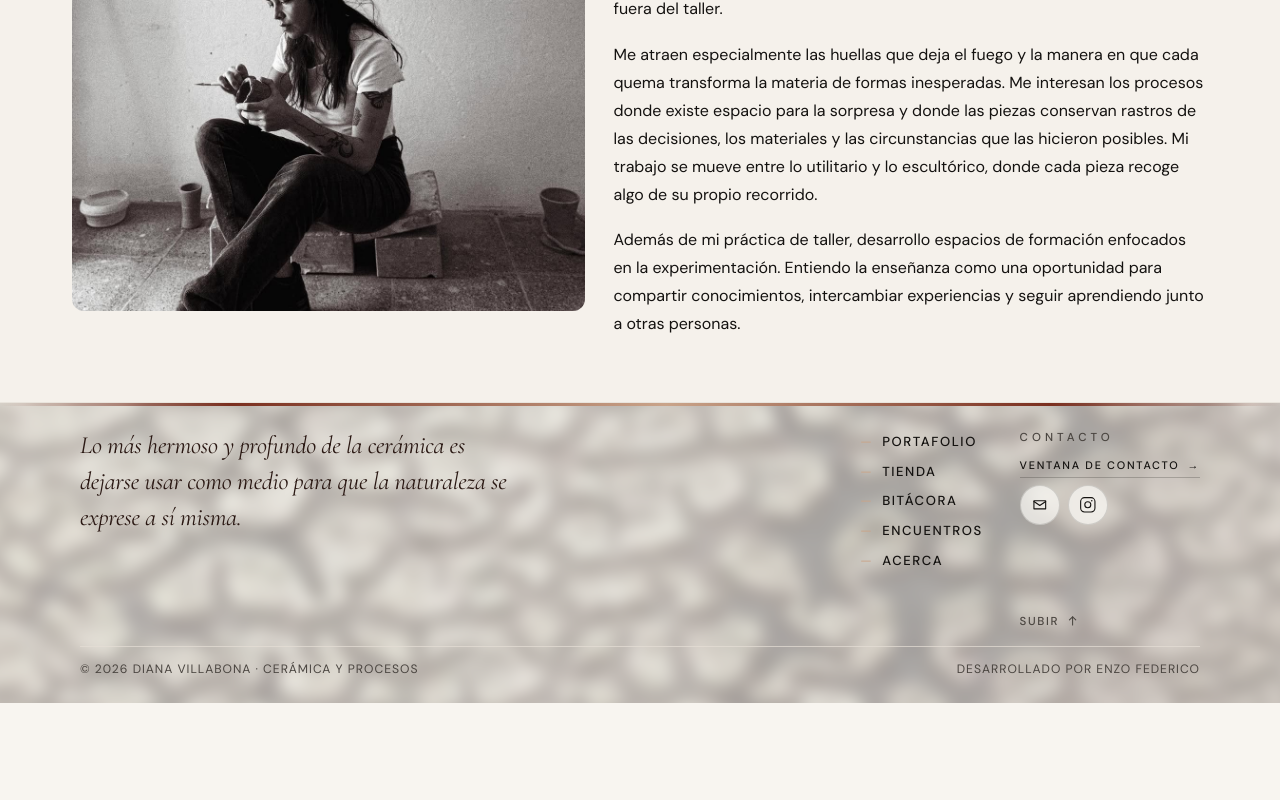
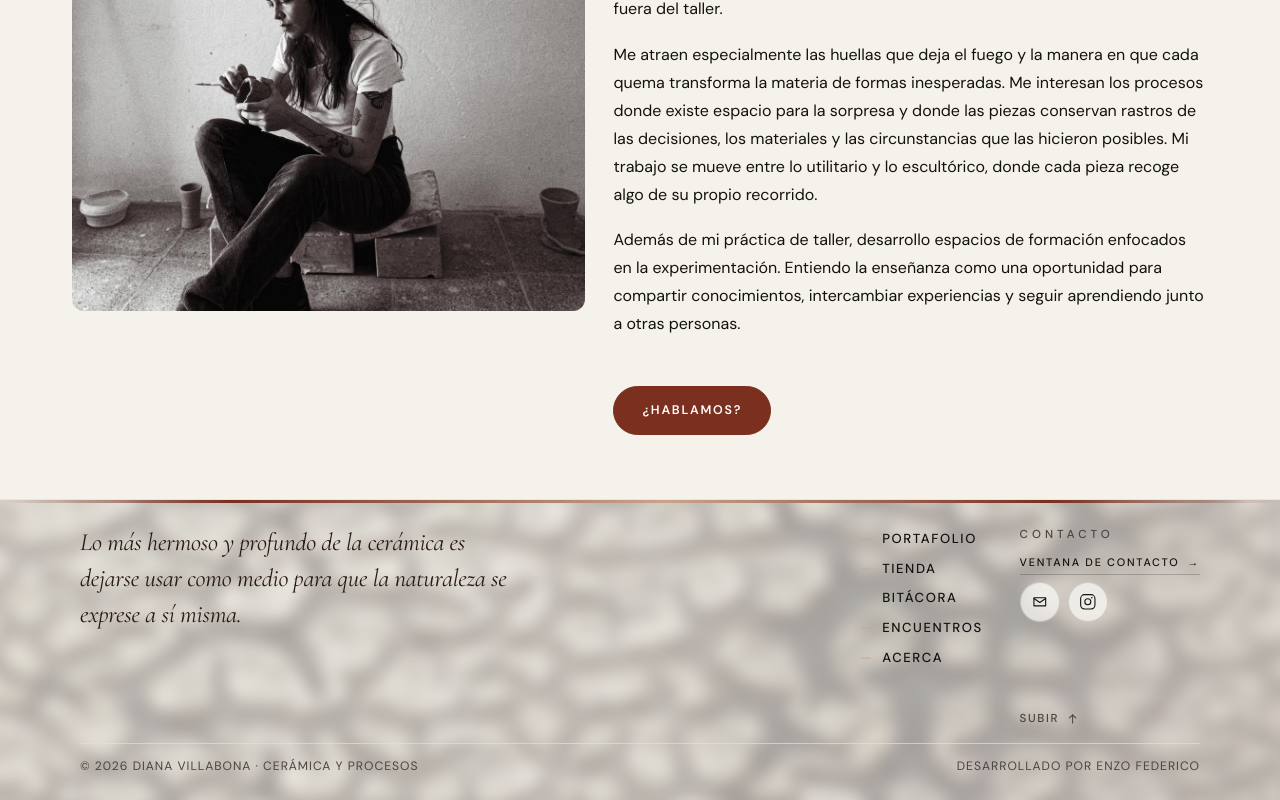
Before and after one commit to enzo369-htm/Diana-Villabona, a React (Vite) app: page /sobre-mi in a window 1280 px wide. Shown: the part 529-1329 px from the top of the page. Before the commit the page ends 1232 px from the top, so only its background shows below. Built offline with nearby package versions, Linux system fonts and the light colour scheme; no server answers; the database is empty.

Commit message:
Add call-to-action button in SobreMiPage and update CSS for improved spacing

```diff
--- a/src/App.css
+++ b/src/App.css
@@ -3596,6 +3596,10 @@ article.page-content.page-content--pad.editorial {
   margin-bottom: 0;
 }
 
+.sobre-mi__cta {
+  margin-top: clamp(1.5rem, 3vw, 2rem);
+}
+
 /* —— Admin —— */
 .admin-hub .page-header__lede {
   max-width: 46rem;
--- a/src/pages/SobreMiPage.tsx
+++ b/src/pages/SobreMiPage.tsx
@@ -1,4 +1,5 @@
 import { IMAGES } from "../images";
+import { CONTACT_EMAIL } from "../siteConfig";
 
 export function SobreMiPage() {
   return (
@@ -51,6 +52,14 @@ export function SobreMiPage() {
             oportunidad para compartir conocimientos, intercambiar experiencias y
             seguir aprendiendo junto a otras personas.
           </p>
+          <div className="sobre-mi__cta">
+            <a
+              className="btn-pill btn-pill--accent"
+              href={`mailto:${CONTACT_EMAIL}`}
+            >
+              ¿Hablamos?
+            </a>
+          </div>
         </div>
       </div>
     </div>
```
